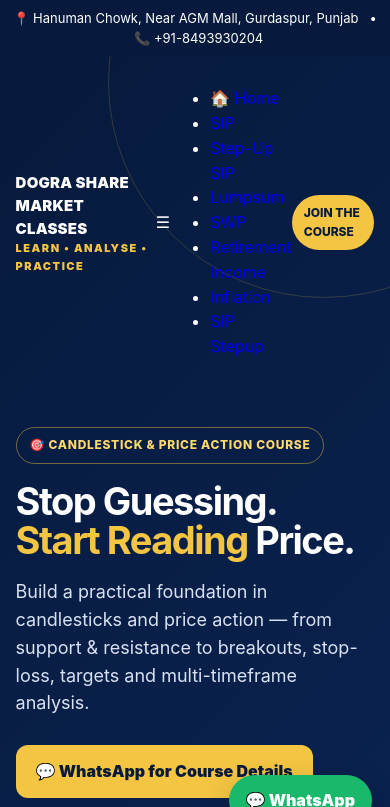
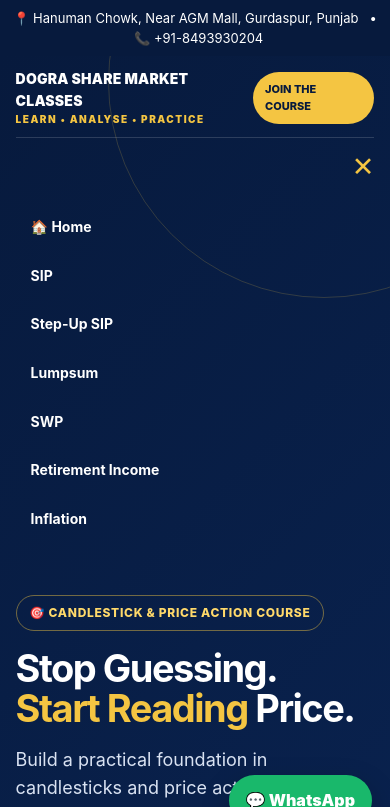
Before and after one commit to dograwealthdistributor/dwdistributor, a plain HTML site: page index.html in a window 390 px wide. Both pictures are taken after a click on the element "Toggle navigation". Shown: the top 807 px of the page. Drawn offline with Linux system fonts and the light colour scheme.

Commit message:
Update index.html

```diff
--- a/index.html
+++ b/index.html
@@ -99,7 +99,121 @@
       .navbtn{padding:9px 12px;font-size:12px}
       .brand{font-size:15px}
     }
-    <link rel="stylesheet" href="style.css">
+    /* Nav menu css */
+    /* MAIN NAVIGATION */
+
+.main-nav {
+  display: flex;
+  flex-direction: column;
+  align-items: stretch;
+  padding: 15px 0 0;
+  position: relative;
+  z-index: 10;
+}
+
+.nav-top {
+  display: flex;
+  align-items: center;
+  justify-content: space-between;
+  padding-bottom: 15px;
+}
+
+.nav {
+  display: flex;
+  align-items: center;
+  justify-content: center;
+  flex-wrap: wrap;
+  gap: 5px;
+  list-style: none;
+  padding: 12px 0;
+  margin: 0;
+  border-top: 1px solid rgba(255,255,255,.15);
+}
+
+.nav li a {
+  display: block;
+  color: #fff;
+  padding: 9px 13px;
+  font-size: 13px;
+  font-weight: 700;
+  border-radius: 8px;
+  transition: .2s;
+}
+
+.nav li a:hover {
+  background: var(--gold);
+  color: var(--navy);
+}
+
+.menu-toggle {
+  display: none;
+  color: var(--gold);
+  font-size: 27px;
+  cursor: pointer;
+  padding: 8px 0;
+  text-align: right;
+}
+
+/* MOBILE NAVIGATION */
+
+@media(max-width:820px) {
+
+  .main-nav {
+    padding-top: 12px;
+  }
+
+  .nav-top {
+    padding-bottom: 10px;
+  }
+
+  .menu-toggle {
+    display: block;
+    border-top: 1px solid rgba(255,255,255,.15);
+  }
+
+  .nav {
+    display: none;
+    flex-direction: column;
+    align-items: stretch;
+    width: 100%;
+    padding: 8px 0 15px;
+    gap: 3px;
+    border-top: none;
+  }
+
+  .nav.active {
+    display: flex;
+  }
+
+  .nav li a {
+    padding: 12px 15px;
+    font-size: 14px;
+    border-radius: 8px;
+  }
+
+  .nav li a:hover {
+    background: var(--gold);
+    color: var(--navy);
+  }
+}
+
+@media(max-width:560px) {
+
+  .navbtn {
+    padding: 9px 12px;
+    font-size: 11px;
+  }
+
+  .brand {
+    font-size: 14px;
+  }
+
+  .brand span {
+    font-size: 10px;
+  }
+}
+    /*ends */
+
   </style>
 </head>
 <body>
@@ -107,23 +221,29 @@
 
   <header>
     <div class="container">
-      <nav>
-        <div class="brand">DOGRA SHARE MARKET CLASSES<span>Learn • Analyse • Practice</span></div>
-          <div class="menu-toggle" onclick="toggleMenu()">
+    <nav class="main-nav">
+  <div class="nav-top">
+    <div class="brand">
+      DOGRA SHARE MARKET CLASSES
+      <span>Learn • Analyse • Practice</span>
+    </div>
+
+    <a class="navbtn" href="#enrol">JOIN THE COURSE</a>
+  </div>
+
+  <div class="menu-toggle" onclick="toggleMenu()" aria-label="Toggle navigation" aria-expanded="false" aria-controls="navMenu">
     ☰
   </div>
+
   <ul class="nav" id="navMenu">
     <li><a href="index.html">🏠 Home</a></li>
     <li><a href="sip.html">SIP</a></li>
     <li><a href="stepup.html">Step-Up SIP</a></li>
-<li><a href="index.html">Lumpsum</a></li>
+    <li><a href="lumpsum.html">Lumpsum</a></li>
     <li><a href="swp.html">SWP</a></li>
     <li><a href="swp-goal.html">Retirement Income</a></li>
     <li><a href="inflation.html">Inflation</a></li>
-    <li><a href="stepup.html">SIP Stepup</a></li>
   </ul>
-
-        <a class="navbtn" href="#enrol">JOIN THE COURSE</a>
 </nav>
 
       <div class="hero">
@@ -278,6 +398,33 @@
   </footer>
 
   <a class="float" href="https://wa.me/918493930204?text=Hi%20Dogra%20Share%20Market%20Classes%2C%20I%20want%20course%20details.">💬 WhatsApp</a>
-  <script>document.getElementById("year").textContent = new Date().getFullYear();</script>
+  <script>
+document.getElementById("year").textContent = new Date().getFullYear();
+
+function toggleMenu() {
+  const menu = document.getElementById("navMenu");
+  const toggle = document.querySelector(".menu-toggle");
+
+  menu.classList.toggle("active");
+
+  toggle.setAttribute(
+    "aria-expanded",
+    menu.classList.contains("active")
+  );
+
+  toggle.innerHTML = menu.classList.contains("active") ? "✕" : "☰";
+}
+
+// Close mobile menu after clicking a link
+document.querySelectorAll("#navMenu a").forEach(link => {
+  link.addEventListener("click", () => {
+    document.getElementById("navMenu").classList.remove("active");
+
+    const toggle = document.querySelector(".menu-toggle");
+    toggle.innerHTML = "☰";
+    toggle.setAttribute("aria-expanded", "false");
+  });
+});
+</script>
 </body>
 </html>
```
Lines whose indentation alone changed are shown as unchanged.
